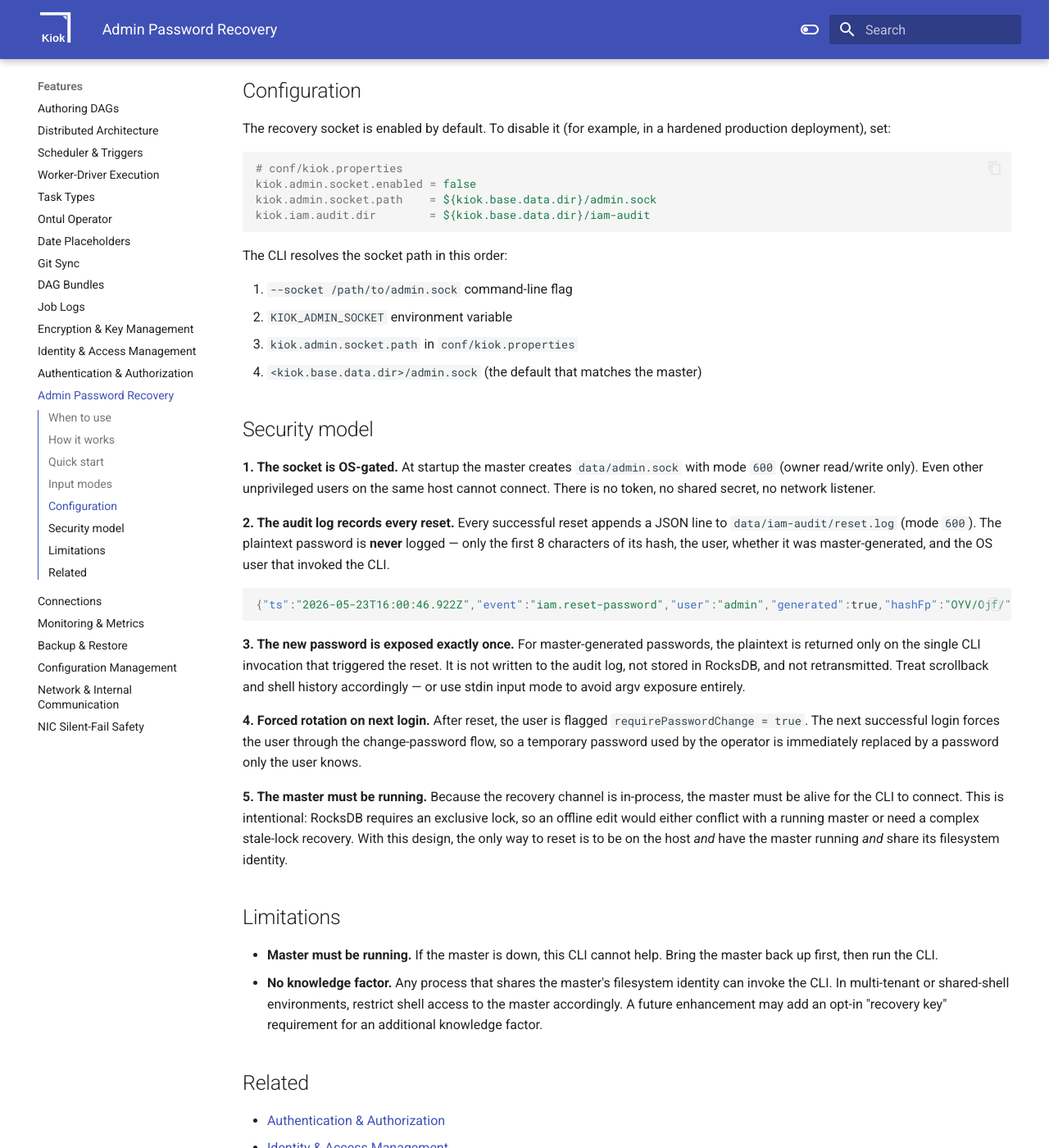
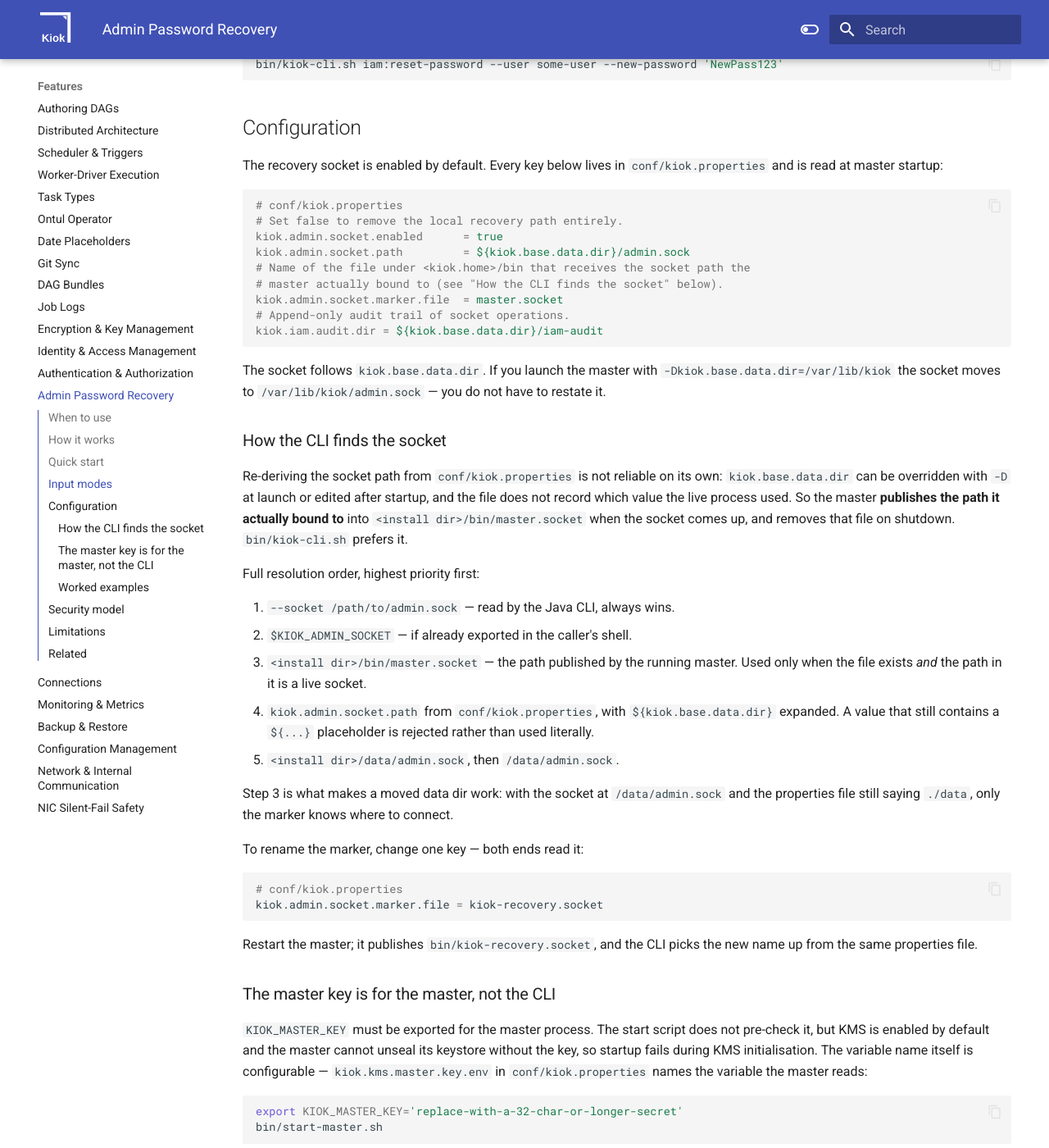
Before and after one commit to cloudcheflabs/kiok-docs, an MkDocs documentation site: the page built from docs/features/admin-password-recovery.md, in a window 1280 px wide and 1400 px high, scrolled down 1959 px. Shown: the whole window at 82% size. Built offline with MkDocs 1.6.1 and Material for MkDocs 9.7.7, drawn with Linux system fonts in a browser that asks for light colours; the version menu is left out; some of the changed text lies outside the part shown.

Commit message:
admin recovery socket: document how the CLI actually finds the socket
The page listed a resolution order the CLI does not follow, and omitted the
mechanism that makes a relocated data dir work.

What was wrong
   The order read flag → env → kiok.admin.socket.path → default. In reality the
   master publishes the socket path it bound to into <kiok.home>/bin/master.socket
   when the socket comes up (removing it on shutdown), and kiok-cli.sh prefers
   that over anything re-derived from the properties file — kiok.base.data.dir can
   be overridden with -D at launch or edited after startup, and the file records
   nothing about what the live process used. All five steps are now documented,
   including that a value still holding a ${...} placeholder is rejected rather
   than used literally (it used to be passed through, producing a nonsense path).

What was missing
   - kiok.admin.socket.marker.file — the marker name is configuration read by both
     ends, so a rename is a single edit.
   - A configuration reference section for the socket: enabled / path /
     marker.file / iam.audit.dir, none of which appeared in configuration.md.
   - That the socket follows kiok.base.data.dir automatically.
   - The master key distinction: KIOK_MASTER_KEY is for the master process (KMS is
     on by default and the master cannot unseal its keystore without it);
     kiok-cli.sh does not need it, since the running master performs the work.
     Verified by invoking the CLI with the variable unset — it reports the socket,
     not the key.
   - Worked examples: same-user on the host, sudo -u to the service account,
     docker exec, a relocated data dir read back from the marker, --socket for a
     non-standard path, and stdin input so the password never reaches argv.

Verified against a live master in tests/docker-compose-nic-fail-test.yml: the
marker matched the bound socket, ping answered with $KIOK_ADMIN_SOCKET cleared,
the properties fallback resolved with the marker removed, and after renaming the
marker in kiok.properties and restarting, both ends followed the new name.

````diff
--- a/docs/features/admin-password-recovery.md
+++ b/docs/features/admin-password-recovery.md
@@ -37,8 +37,9 @@
 
 | Property | Value |
 |---|---|
-| **Socket path** | `data/admin.sock` (mode `600`) |
+| **Socket path** | `${kiok.base.data.dir}/admin.sock` by default, mode `600` — the live value is published to `bin/master.socket` |
 | **Authentication** | OS file permission — same user as the master process |
+| **Socket path marker** | `bin/master.socket` — written when the socket binds, removed on shutdown |
 | **Network surface** | none — Unix domain socket only |
 | **Downtime** | none — applied in-process on the live master |
 | **Cluster sync** | automatic — leader pushes the new state to followers |
@@ -73,22 +74,110 @@
 
 ## Configuration
 
-The recovery socket is enabled by default. To disable it (for example, in a
-hardened production deployment), set:
+The recovery socket is enabled by default. Every key below lives in
+`conf/kiok.properties` and is read at master startup:
 
 ```properties
 # conf/kiok.properties
-kiok.admin.socket.enabled = false
-kiok.admin.socket.path    = ${kiok.base.data.dir}/admin.sock
-kiok.iam.audit.dir        = ${kiok.base.data.dir}/iam-audit
+# Set false to remove the local recovery path entirely.
+kiok.admin.socket.enabled      = true
+kiok.admin.socket.path         = ${kiok.base.data.dir}/admin.sock
+# Name of the file under <kiok.home>/bin that receives the socket path the
+# master actually bound to (see "How the CLI finds the socket" below).
+kiok.admin.socket.marker.file  = master.socket
+# Append-only audit trail of socket operations.
+kiok.iam.audit.dir = ${kiok.base.data.dir}/iam-audit
 ```
 
-The CLI resolves the socket path in this order:
+The socket follows `kiok.base.data.dir`. If you launch the master with
+`-Dkiok.base.data.dir=/var/lib/kiok` the socket moves to
+`/var/lib/kiok/admin.sock` — you do not have to restate it.
 
-1. `--socket /path/to/admin.sock` command-line flag
-2. `KIOK_ADMIN_SOCKET` environment variable
-3. `kiok.admin.socket.path` in `conf/kiok.properties`
-4. `<kiok.base.data.dir>/admin.sock` (the default that matches the master)
+### How the CLI finds the socket
+
+Re-deriving the socket path from `conf/kiok.properties` is not reliable on its own:
+`kiok.base.data.dir` can be overridden with `-D` at launch or edited after
+startup, and the file does not record which value the live process used. So the
+master **publishes the path it actually bound to** into
+`<install dir>/bin/master.socket` when the socket comes up, and removes that file on
+shutdown. `bin/kiok-cli.sh` prefers it.
+
+Full resolution order, highest priority first:
+
+1. `--socket /path/to/admin.sock` — read by the Java CLI, always wins.
+2. `$KIOK_ADMIN_SOCKET` — if already exported in the caller's shell.
+3. `<install dir>/bin/master.socket` — the path published by the running master.
+   Used only when the file exists *and* the path in it is a live socket.
+4. `kiok.admin.socket.path` from `conf/kiok.properties`, with
+   `${kiok.base.data.dir}` expanded. A value that still contains a
+   `${...}` placeholder is rejected rather than used literally.
+5. `<install dir>/data/admin.sock`, then `/data/admin.sock`.
+
+Step 3 is what makes a moved data dir work: with the socket at
+`/data/admin.sock` and the properties file still saying `./data`, only the marker
+knows where to connect.
+
+To rename the marker, change one key — both ends read it:
+
+```bash
+# conf/kiok.properties
+kiok.admin.socket.marker.file = kiok-recovery.socket
+```
+
+Restart the master; it publishes `bin/kiok-recovery.socket`, and the CLI
+picks the new name up from the same properties file.
+
+### The master key is for the master, not the CLI
+
+`KIOK_MASTER_KEY` must be exported for the master process. The start script does not pre-check it, but KMS is enabled by default and the master cannot unseal its keystore without the key, so startup fails during KMS initialisation.
+The variable name itself is configurable — `kiok.kms.master.key.env` in
+`conf/kiok.properties` names the variable the master reads:
+
+```bash
+export KIOK_MASTER_KEY='replace-with-a-32-char-or-longer-secret'
+bin/start-master.sh
+```
+
+`bin/kiok-cli.sh` does **not** need it. The CLI only opens the Unix socket and
+hands the request to the running master, which already holds the unsealed key,
+so this works with the variable unset:
+
+```bash
+unset KIOK_MASTER_KEY
+bin/kiok-cli.sh ping
+# pong
+```
+
+If a CLI invocation complains about the key rather than the socket, you are
+running a start script, not the CLI.
+
+### Worked examples
+
+```bash
+# 1. On the host, as the same OS user that runs the master:
+cd /opt/kiok
+bin/kiok-cli.sh ping
+bin/kiok-cli.sh iam:reset-password
+
+# 2. The master runs as a service account and you are root:
+sudo -u kiok /opt/kiok/bin/kiok-cli.sh iam:reset-password
+
+# 3. Inside a container:
+docker exec -it kiok-master-1 /app/bin/kiok-cli.sh iam:reset-password
+
+# 4. Data dir was relocated at launch — no extra flags needed, the CLI
+#    reads the published marker:
+cat /opt/kiok/bin/master.socket
+# /var/lib/kiok/admin.sock
+bin/kiok-cli.sh ping
+
+# 5. Socket in a non-standard place and no marker (the master is stopped,
+#    or you are on a host where the marker was cleaned up):
+bin/kiok-cli.sh --socket /var/lib/kiok/admin.sock iam:reset-password
+
+# 6. Non-interactive automation, password from stdin so it never reaches argv:
+echo 'S0me!Strong!Pass' | bin/kiok-cli.sh iam:reset-password --new-password -
+```
 
 ## Security model
 
````
Also changed, not shown: docs/features/configuration.md (+13 -0 lines).
